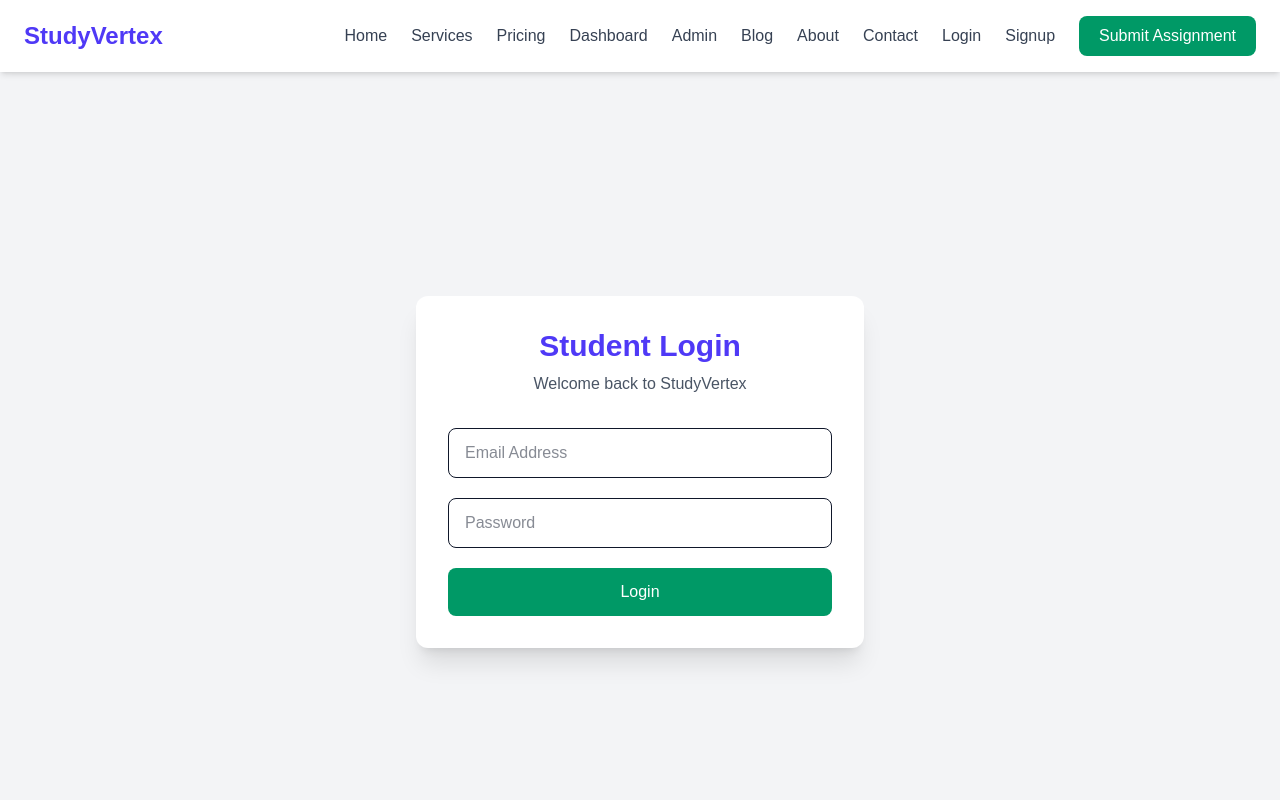
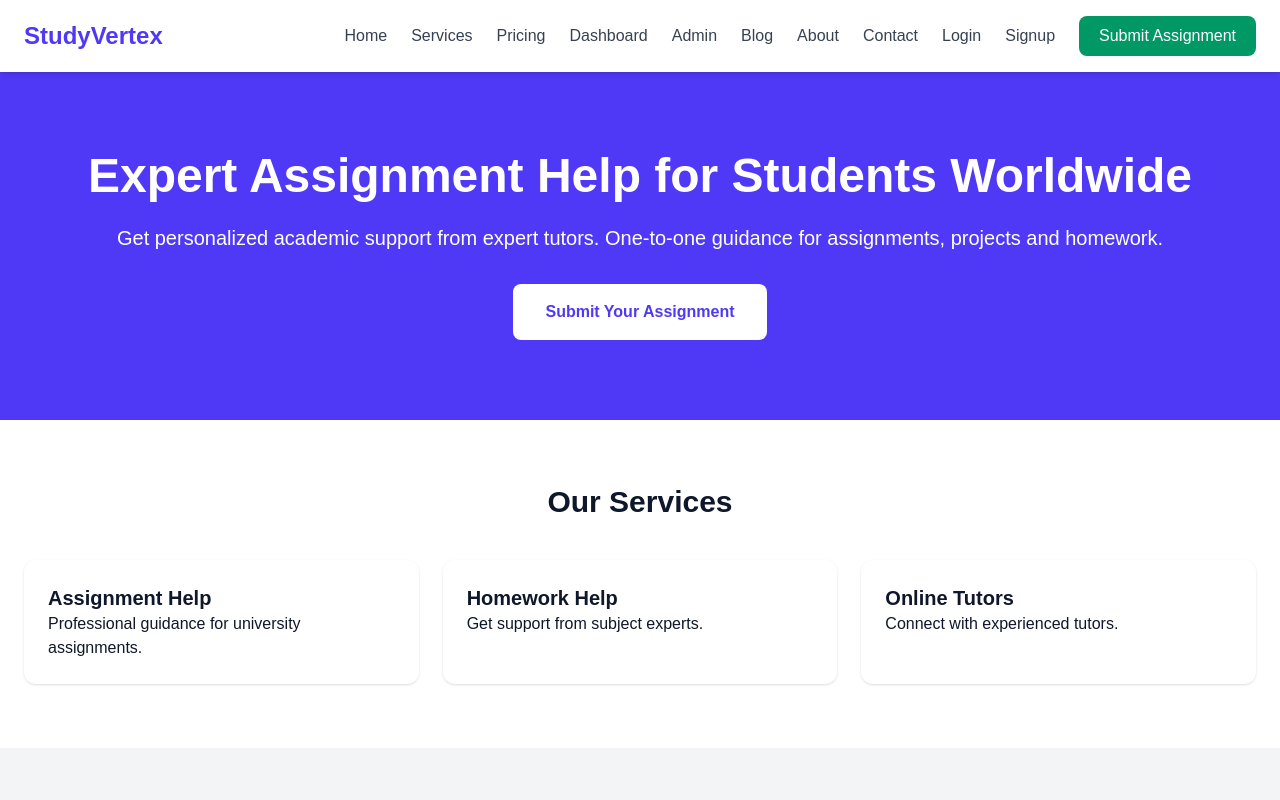
Before and after one commit to souravdadarwal01-max/StudyVertex, a Next.js app: page / in a window 1280 px wide. Shown: the top 800 px of the page. Built offline with nearby package versions, Linux system fonts and the light colour scheme; no server answers.

Commit message:
Refactor Home component and remove LoginPage

```diff
--- a/app/page.tsx
+++ b/app/page.tsx
@@ -1,82 +1,88 @@
-"use client";
+export default function Home() {
+  return (
+    <main className="min-h-screen bg-white">
 
-import { useState } from "react";
-import { useRouter } from "next/navigation";
-import { supabase } from "@/lib/supabase";
+      {/* Hero Section */}
+      <section className="bg-indigo-600 text-white py-20 px-6 text-center">
 
-export default function LoginPage() {
-  const router = useRouter();
-
-  const [email, setEmail] = useState("");
-  const [password, setPassword] = useState("");
-
-  const [loading, setLoading] = useState(false);
-
-  async function handleLogin(e: React.FormEvent) {
-    e.preventDefault();
-
-    setLoading(true);
-
-    const { error } = await supabase.auth.signInWithPassword({
-      email,
-      password,
-    });
-
-    setLoading(false);
-
-    if (error) {
-      alert(error.message);
-      return;
-    }
-
-    alert("Login Successful!");
-
-    router.push("/dashboard");
-  }
-
-  return (
-    <main className="min-h-screen flex items-center justify-center bg-gray-100 p-6">
-      <div className="bg-white rounded-xl shadow-xl p-8 w-full max-w-md">
-
-        <h1 className="text-3xl font-bold text-center text-indigo-600">
-          Student Login
+        <h1 className="text-5xl font-bold">
+          Expert Assignment Help for Students Worldwide
         </h1>
 
-        <p className="text-center text-gray-600 mt-2">
-          Welcome back to StudyVertex
+        <p className="mt-6 text-xl">
+          Get personalized academic support from expert tutors.
+          One-to-one guidance for assignments, projects and homework.
         </p>
 
-        <form onSubmit={handleLogin} className="space-y-5 mt-8">
+        <a
+          href="/submit-assignment"
+          className="inline-block mt-8 bg-white text-indigo-600 px-8 py-4 rounded-lg font-bold"
+        >
+          Submit Your Assignment
+        </a>
 
-          <input
-            type="email"
-            placeholder="Email Address"
-            value={email}
-            onChange={(e) => setEmail(e.target.value)}
-            required
-            className="w-full border rounded-lg px-4 py-3"
-          />
+      </section>
 
-          <input
-            type="password"
-            placeholder="Password"
-            value={password}
-            onChange={(e) => setPassword(e.target.value)}
-            required
-            className="w-full border rounded-lg px-4 py-3"
-          />
 
-          <button
-            type="submit"
-            disabled={loading}
-            className="w-full bg-emerald-600 text-white py-3 rounded-lg hover:bg-emerald-700"
-          >
-            {loading ? "Logging In..." : "Login"}
-          </button>
+      {/* Services */}
+      <section className="py-16 px-6">
 
-        </form>
+        <h2 className="text-3xl font-bold text-center">
+          Our Services
+        </h2>
 
-      </div>
+        <div className="grid md:grid-cols-3 gap-6 mt-10">
+
+          <div className="p-6 shadow rounded-xl">
+            <h3 className="text-xl font-bold">
+              Assignment Help
+            </h3>
+            <p>
+              Professional guidance for university assignments.
+            </p>
+          </div>
+
+
+          <div className="p-6 shadow rounded-xl">
+            <h3 className="text-xl font-bold">
+              Homework Help
+            </h3>
+            <p>
+              Get support from subject experts.
+            </p>
+          </div>
+
+
+          <div className="p-6 shadow rounded-xl">
+            <h3 className="text-xl font-bold">
+              Online Tutors
+            </h3>
+            <p>
+              Connect with experienced tutors.
+            </p>
+          </div>
+
+        </div>
+
+      </section>
+
+
+      {/* CTA */}
+      <section className="bg-gray-100 py-16 text-center">
+
+        <h2 className="text-3xl font-bold">
+          Need Help With Your Assignment?
+        </h2>
+
+        <a
+          href="/submit-assignment"
+          className="inline-block mt-6 bg-emerald-600 text-white px-8 py-3 rounded-lg"
+        >
+          Get Started
+        </a>
+
+      </section>
+
     </main>
   );
 }
```
